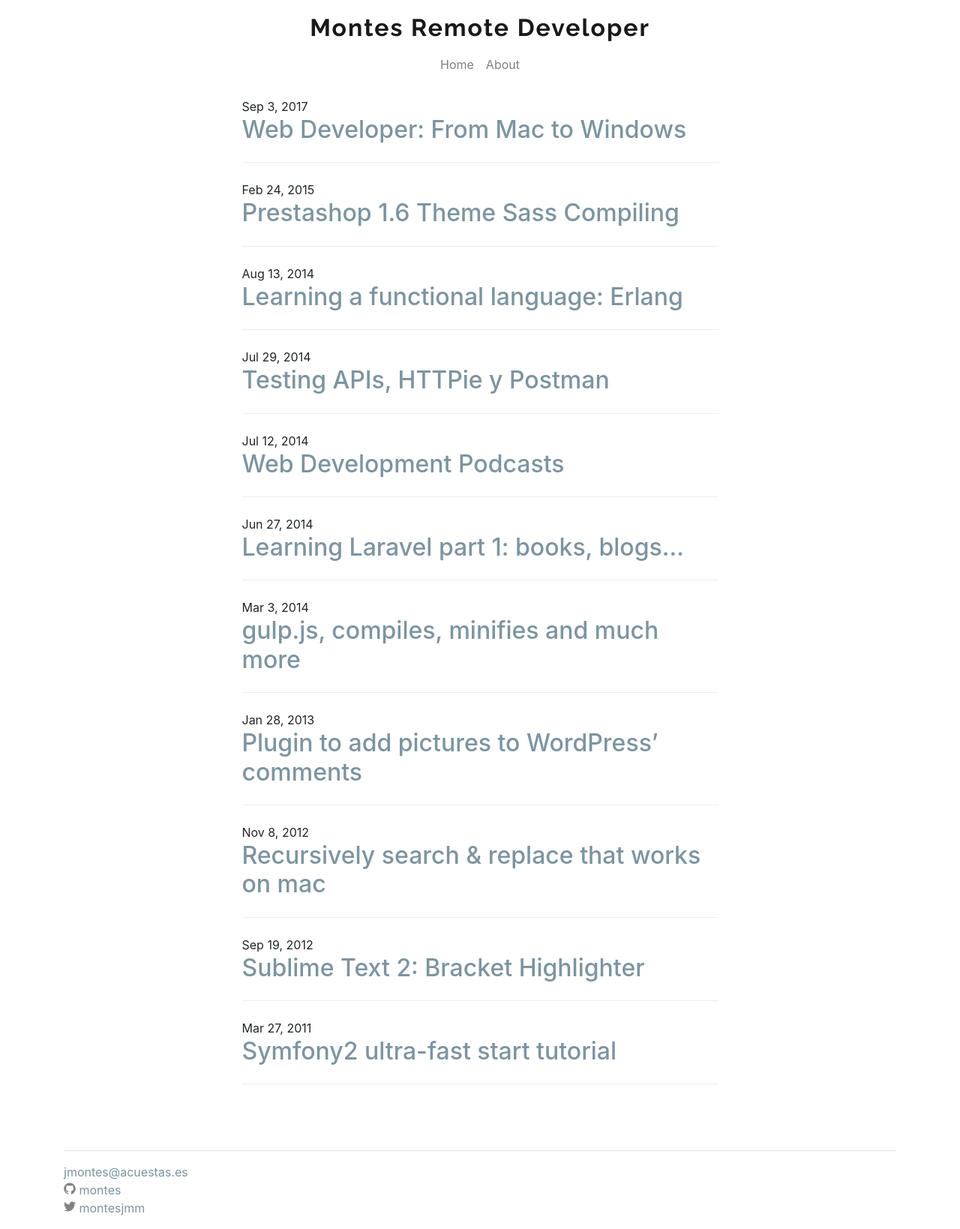
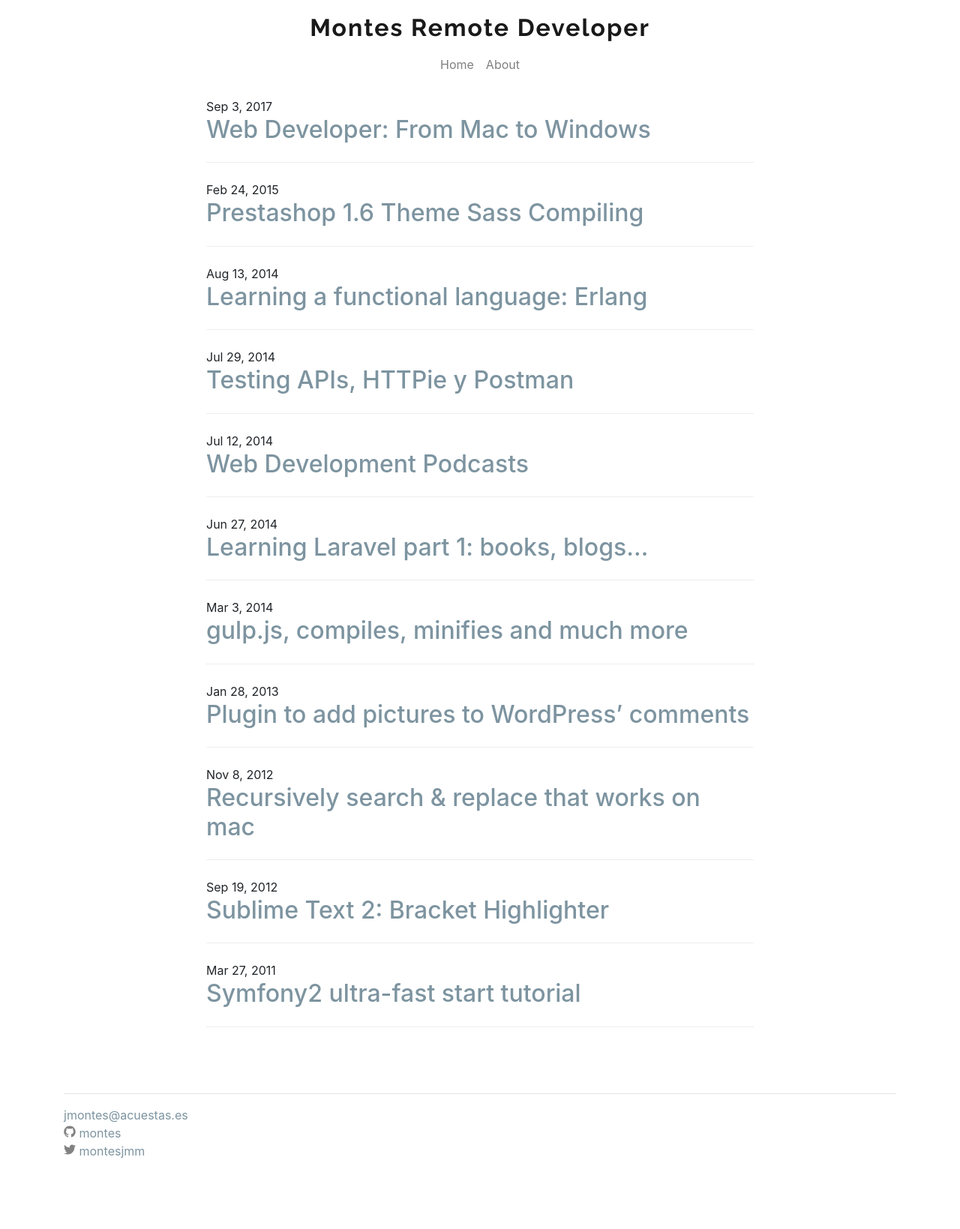
Before and after one commit to montes/montes.github.io, a Jekyll site: the page built from index.md, in a window 1280 px wide. Shown: the whole page at 75% size. Built offline with Jekyll 4.4.1, drawn with Linux system fonts in a browser that asks for light colours; after the commit the page ends 1563 px from its top, so only the background shows below that.

Commit message:
Updated home column width for xl

```diff
--- a/_layouts/home.html
+++ b/_layouts/home.html
@@ -3,7 +3,7 @@
 ---
 <div class="home row justify-content-center">
   {{ content }}
-  <ul class="post-list list-unstyled col-12 col-lg-8 col-xl-7">
+  <ul class="post-list list-unstyled col-12 col-lg-8">
     {% for post in site.posts %}
       <li>
         {% assign date_format = site.minima.date_format | default: "%b %-d, %Y" %}
```
